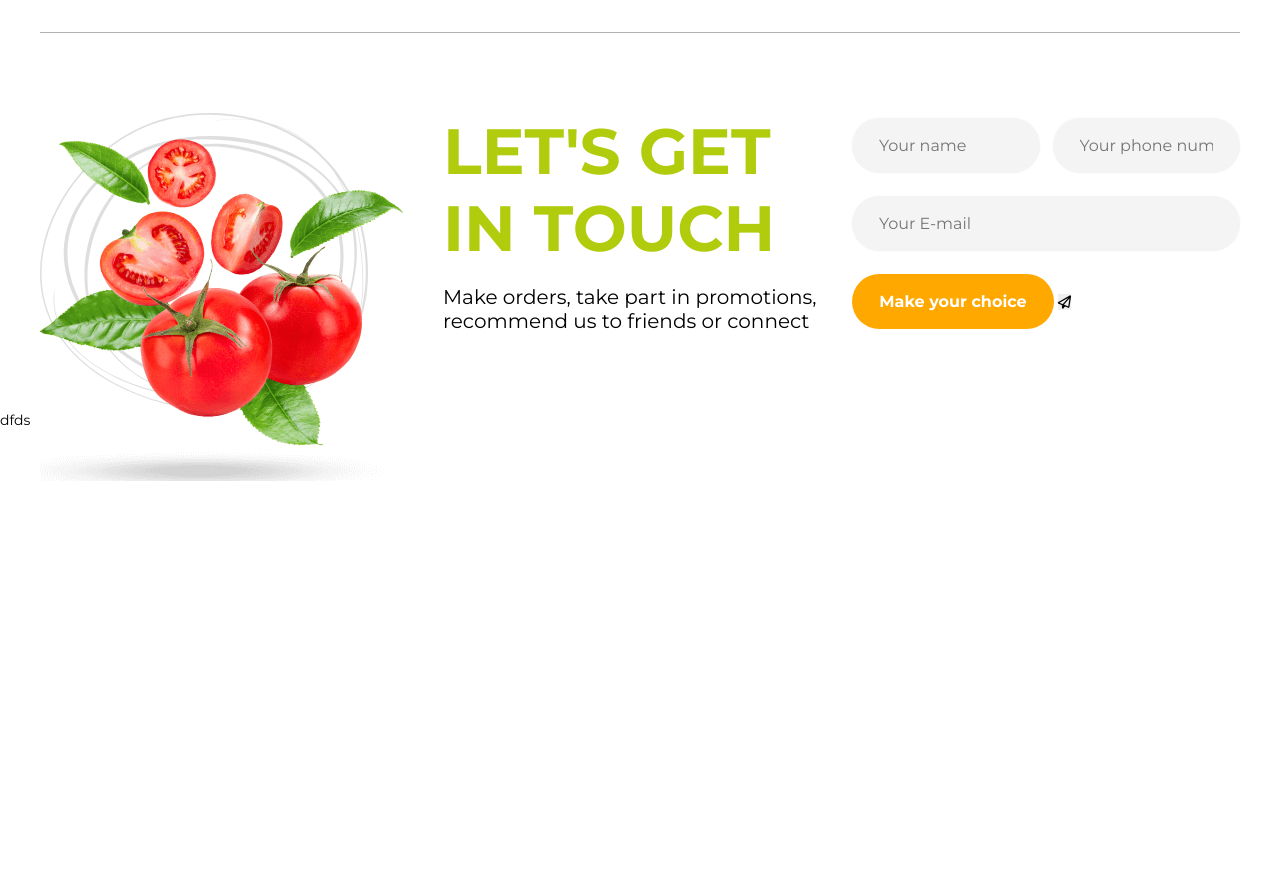
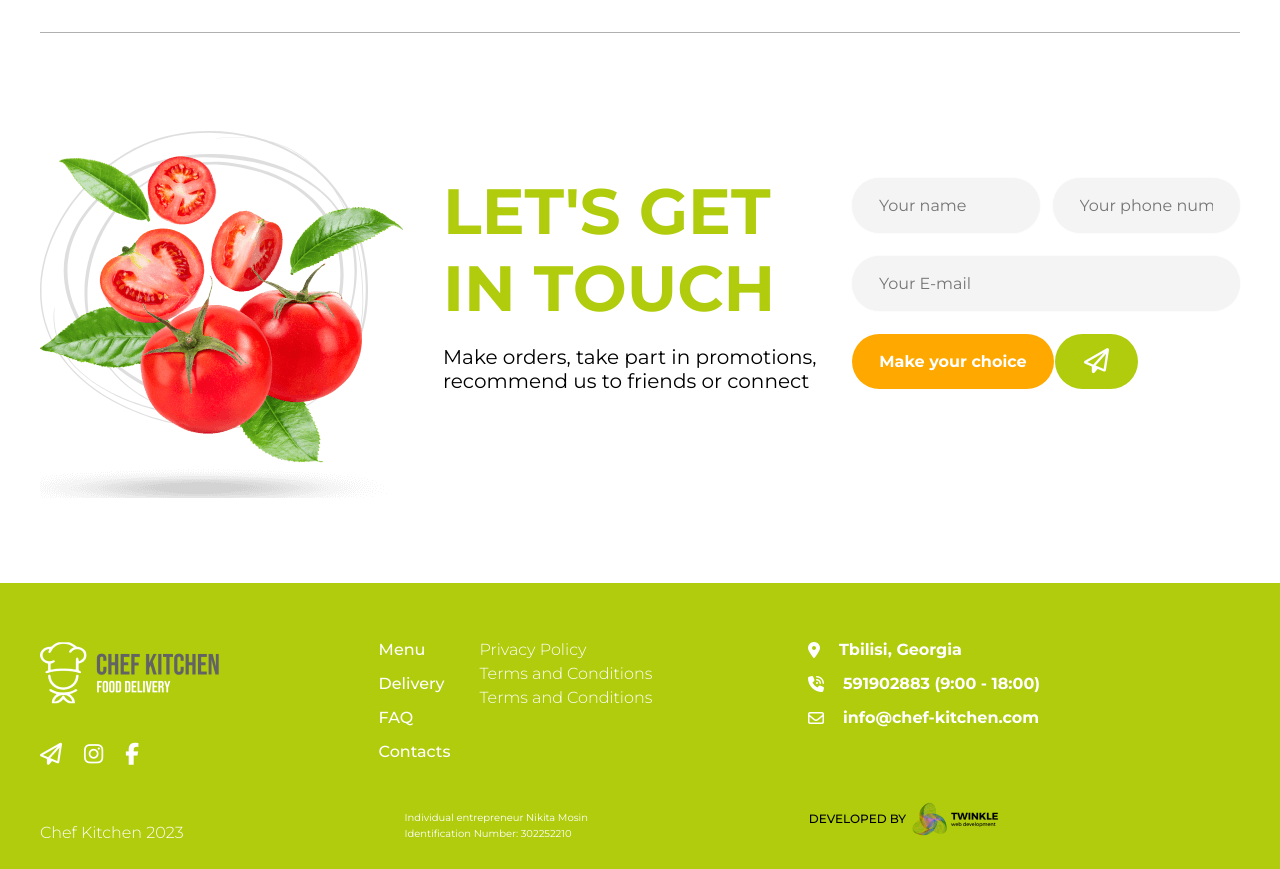
Before and after one commit to MametovUral/CHEF-KITCHEN, a plain HTML site: page index.html in a window 1280 px wide. Shown: the part 3873-4742 px from the top of the page. Before the commit the page ends 4354 px from the top, so only its background shows below. Drawn offline with Linux system fonts and the light colour scheme.

Commit message:
home page complated

```diff
--- a/index.html
+++ b/index.html
@@ -687,7 +687,7 @@
                 />
                 <div class="right-btn">
                   <button class="btn">Make your choice</button>
-                  <button>
+                  <button class="btn btn-plane">
                     <i class="fa-regular fa-paper-plane"></i>
                   </button>
                 </div>
@@ -696,8 +696,72 @@
           </div>
         </section>
       </main>
-      <footer>
-        <h3>dfds</h3>
+      <footer class="footer">
+        <div class="footer__container container">
+          <div class="footer-head">
+            <div class="footer-head__logo">
+              <img src="./assets/imgs/c-logo-footer.png" alt="footer logo" />
+              <ul>
+                <li>
+                  <a><i class="fa-regular fa-paper-plane"></i></a>
+                </li>
+                <li>
+                  <a><i class="fa-brands fa-instagram"></i></a>
+                </li>
+                <li>
+                  <a><i class="fa-brands fa-facebook-f"></i></a>
+                </li>
+              </ul>
+            </div>
+            <nav class="footer-head__menu">
+              <ul class="footer-nav">
+                <li><a>Menu</a></li>
+                <li><a>Delivery</a></li>
+                <li><a>FAQ</a></li>
+                <li><a>Contacts</a></li>
+              </ul>
+              <ul class="footer-about">
+                <li><a>Privacy Policy</a></li>
+                <li><a>Terms and Conditions</a></li>
+                <li><a>Terms and Conditions</a></li>
+              </ul>
+            </nav>
+            <div class="footer-head__adress">
+              <ul>
+                <li>
+                  <i class="fa-solid fa-location-dot"></i>
+                  <a>Tbilisi, Georgia</a>
+                </li>
+                <li>
+                  <i class="fa-solid fa-phone-volume"></i
+                  ><a>591902883 (9:00 - 18:00)</a>
+                </li>
+                <li>
+                  <i class="fa-regular fa-envelope"></i
+                  ><a>info@chef-kitchen.com</a>
+                </li>
+              </ul>
+            </div>
+          </div>
+          <div class="footer-body">
+            <div class="footer-body__title">
+              <h6>Chef Kitchen 2023</h6>
+            </div>
+            <div class="footer-body__after">
+              <span
+                >Individual entrepreneur Nikita Mosin <br />
+                Identification Number: 302252210</span
+              >
+            </div>
+            <div class="footer-body__developed">
+              <span>DEVELOPED BY</span>
+              <img
+                src="./assets/imgs/c-footer-b-logo.png"
+                alt="devloped logo"
+              />
+            </div>
+          </div>
+        </div>
       </footer>
     </div>
     <script src="./javascript/script.js"></script>
--- /dev/null
+++ b/scss/parts/_footer.scss
@@ -0,0 +1,114 @@
+.footer {
+  padding: 59px 0 28px;
+  background-color: var(--c-primary);
+  &__container {
+    .footer-head {
+      display: flex;
+      justify-content: space-between;
+      align-items: start;
+      margin-bottom: 33px;
+      padding-right: 200px;
+
+      &__logo {
+        img {
+          margin-bottom: 39px;
+        }
+        ul {
+          display: flex;
+          gap: 22px;
+          li {
+            a {
+              i {
+                font-size: 22px;
+                color: var(--c-white);
+              }
+            }
+          }
+        }
+      }
+      &__menu {
+        display: flex;
+        gap: 29px;
+        .footer-nav {
+          li {
+            cursor: pointer;
+            &:not(:last-child) {
+              margin-bottom: 18px;
+            }
+            a {
+              color: var(--c-white);
+              font-size: 16px;
+              font-weight: 500;
+            }
+          }
+        }
+        .footer-about {
+          li {
+            cursor: pointer;
+            &:not(:last-child) {
+              margin-bottom: 8px;
+            }
+            a {
+              color: var(--c-white);
+              font-size: 16px;
+              font-weight: 300;
+            }
+          }
+        }
+      }
+      &__adress {
+        ul {
+          li {
+            display: flex;
+            align-items: center;
+
+            &:not(:last-child) {
+              margin-bottom: 18px;
+            }
+            i {
+              font-size: 16px;
+              margin-right: 19px;
+              color: var(--c-white);
+            }
+            a {
+              color: var(--c-white);
+              font-size: 16px;
+              font-weight: 700;
+            }
+          }
+        }
+      }
+    }
+    .footer-body {
+      display: flex;
+      justify-content: space-between;
+      align-items: end;
+      padding-right: 235px;
+      &__title {
+        h6 {
+          color: var(--c-white);
+          font-size: 16px;
+          font-weight: 300;
+        }
+      }
+      &__after {
+        span {
+          color: var(--c-white);
+          font-size: 10px;
+          font-weight: 400;
+          line-height: 150%;
+        }
+      }
+      &__developed {
+        cursor: pointer;
+        display: flex;
+        align-items: center;
+        span {
+          color: var(--c-secondary-font);
+          font-size: 12px;
+          font-weight: 500;
+        }
+      }
+    }
+  }
+}
--- a/scss/parts/_intouch.scss
+++ b/scss/parts/_intouch.scss
@@ -1,16 +1,16 @@
 .intouch {
   display: flex;
   justify-content: space-between;
-
-  //   height: 400px;
+  padding-top: 60px;
   &__left {
     &-img {
       position: relative;
       .inimg {
+        top: -42px;
         position: absolute;
       }
       .intomato {
-        top: 23px;
+        top: -20px;
       }
     }
   }
@@ -18,6 +18,7 @@
     display: flex;
     align-items: center;
     gap: 22px;
+
     &-title {
       max-width: 387px;
       h2 {
@@ -36,6 +37,7 @@
     }
     &-form {
       width: 388px;
+
       .right-form {
         display: flex;
         gap: 13px;
@@ -58,9 +60,21 @@
         font-weight: 400;
       }
       .right-btn {
+        display: flex;
+        gap: 1px;
         .btn {
           width: 202px;
           height: 55px;
+        }
+        .btn-plane {
+          display: flex;
+          justify-content: center;
+          align-items: center;
+          width: 83px;
+          background-color: var(--c-primary);
+          i {
+            font-size: 25px;
+          }
         }
       }
     }
--- a/scss/style.scss
+++ b/scss/style.scss
@@ -11,7 +11,7 @@ body {
 }
 
 main {
-  margin-bottom: 80px;
+  margin-bottom: 190px;
 }
 .btn {
   color: var(--c-white);
@@ -44,3 +44,4 @@ main {
 @import "./parts/promotions";
 @import "./parts/FAQ";
 @import "./parts/intouch";
+@import "./parts/footer";
```
Also changed, not shown: assets/imgs/c-footer-b-logo.png (added), assets/imgs/c-logo-footer.png (added), css/style.css, 1 other file.
